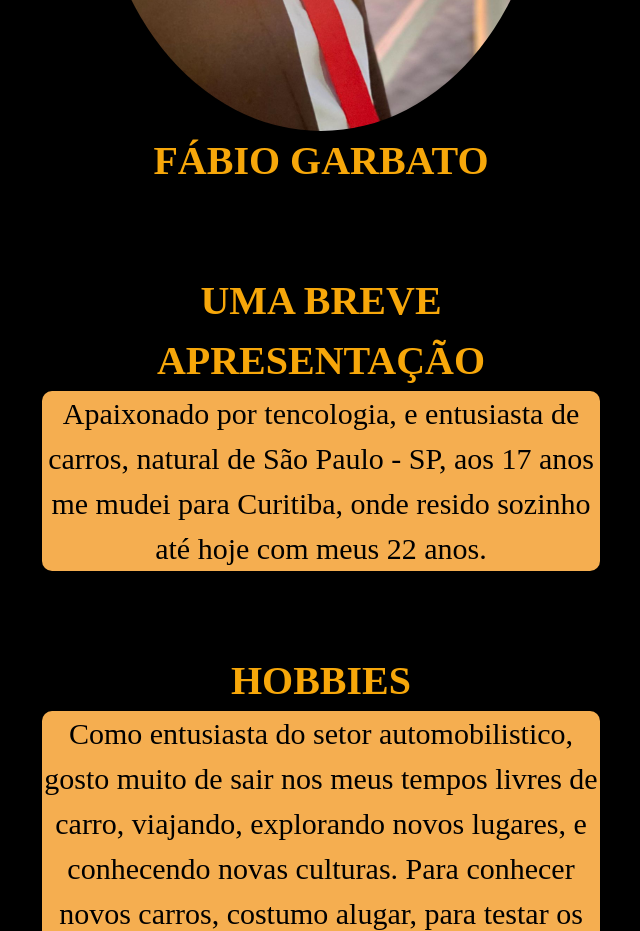
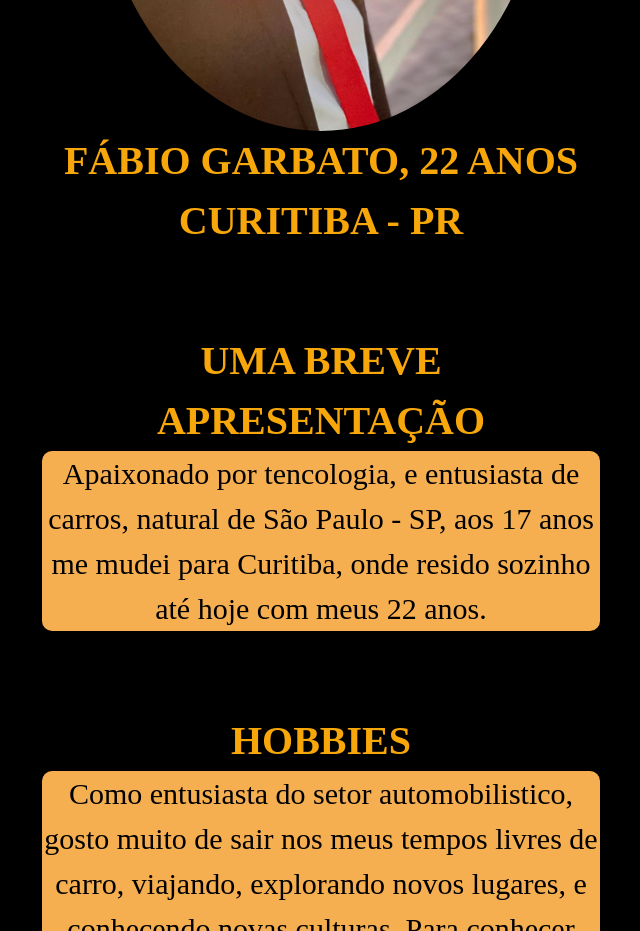
Before and after one commit to fabiogarbato/RentCars, a React (Create React App) app: page / in a window 1280 px wide. Shown: the part 840-1771 px from the top of the page, without its empty margins (319-959 px from the left). Built offline with nearby package versions, Linux system fonts and the light colour scheme; a web font is replaced by a local one.

Commit message:
Ajuste nome

```diff
--- a/src/App.js
+++ b/src/App.js
@@ -82,7 +82,7 @@ const App = () => {
             <Row className='h-100 d-flex justify-content-center align-items-center'>
                 <WithAnimation>
                     <Col xs={12} lg={6} className='d-flex justify-content-center align-items-center'>
-                        <span className='text-before' style={{ color: '#F7A70A' }}>FÁBIO GARBATO</span>
+                        <span className='text-before' style={{ color: '#F7A70A' }}>FÁBIO GARBATO, 22 ANOS CURITIBA - PR</span>
                     </Col>
                 </WithAnimation>
             </Row>
@@ -190,7 +190,7 @@ const App = () => {
                             objectPosition: 'center center'
                             }}
                         />
-                    </Col>
+                                            </Col>
                     <Col xs={12} md={4} style={{ padding: 0, height: '40vh'}}>
                         <Image
                             className="d-block move"
@@ -203,7 +203,7 @@ const App = () => {
                             objectPosition: 'center center'
                             }}
                         />
-                    </Col>
+                                            </Col>
                     <Col xs={12} md={4} style={{ padding: 0, height: '40vh'}}>
                         <Image
                             className="d-block move"
```
